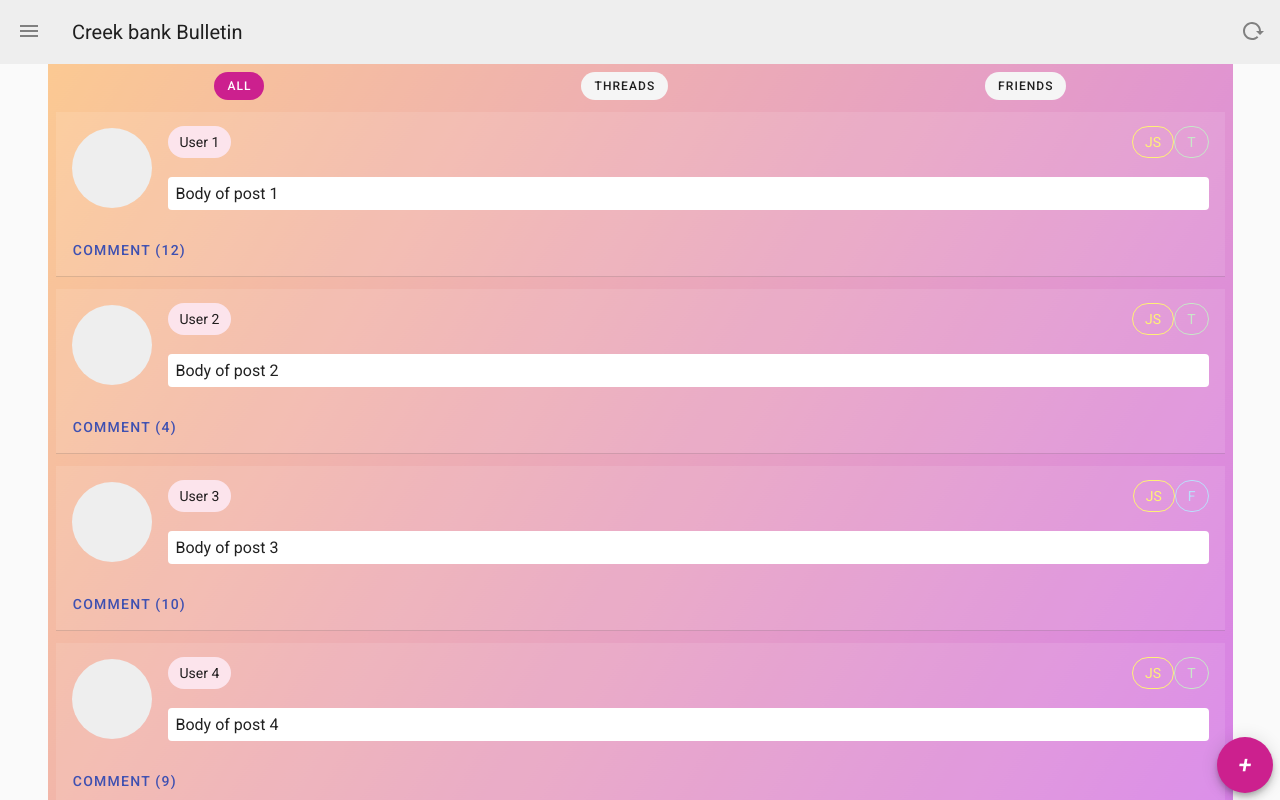
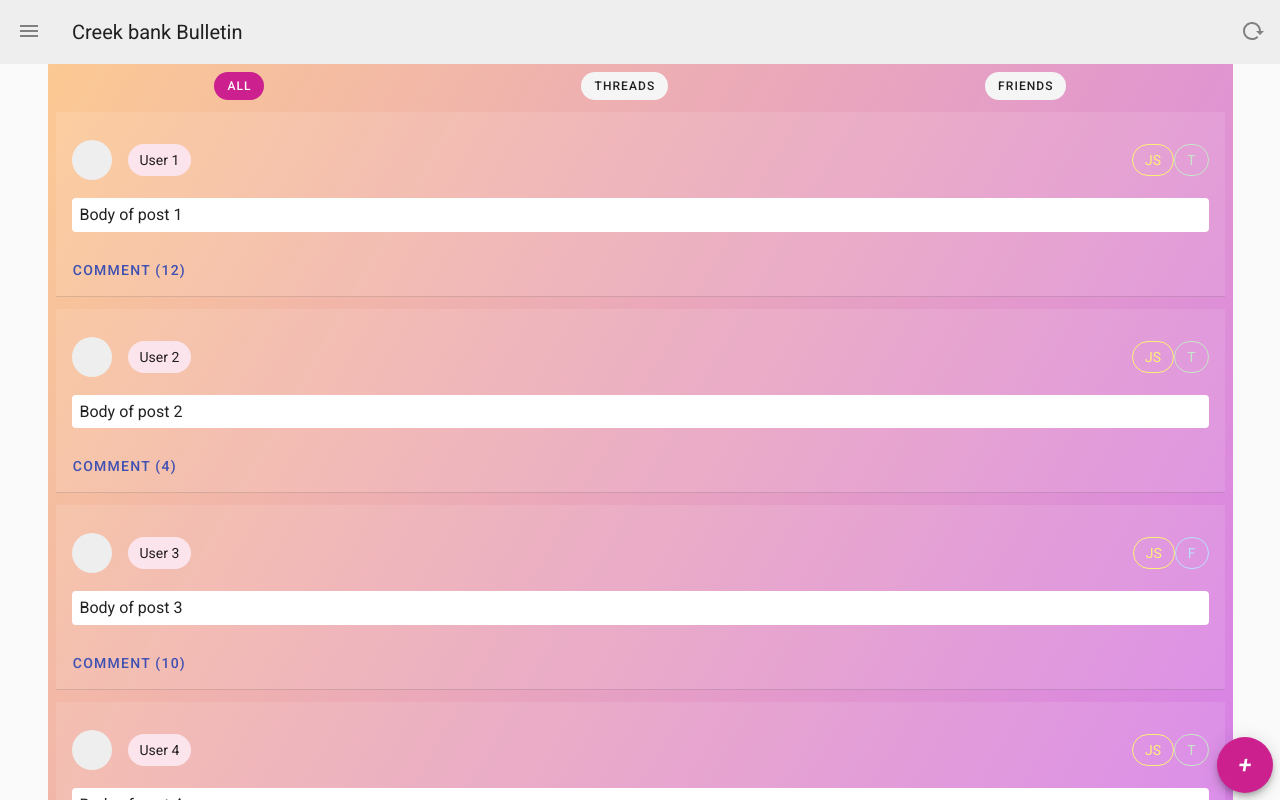
Before and after one commit to ButlerFuqua/local_social_frontend, a Nuxt app: page /bulletin in a window 1280 px wide. Shown: the top 800 px of the page. Built offline with nearby package versions, Linux system fonts and the light colour scheme.

Commit message:
Updat PostItem design

```diff
--- a/components/bulletin/posts/JustSayingPost.vue
+++ b/components/bulletin/posts/JustSayingPost.vue
@@ -1,16 +1,19 @@
 <template>
   <div class="my-3 justsayingPostContainer" outlined>
     <v-list-item three-line>
+      <v-list-item-content>
+        <div class="d-flex justify-space-between align-center">
+          <div class="d-flex align-center">
             <v-list-item-avatar
               circle
-        size="80"
+              size="40"
               color="grey lighten-3"
+              class="ml-0"
             ></v-list-item-avatar>
-      <v-list-item-content>
-        <div class="d-flex mb-4 justify-space-between">
             <v-chip color="pink lighten-5" class="mr-1">{{
               post.username
             }}</v-chip>
+          </div>
           <div>
             <v-chip outlined color="yellow lighten-2">JS</v-chip>
             <v-chip
--- a/components/members/MemberList.vue
+++ b/components/members/MemberList.vue
@@ -58,13 +58,13 @@
       const filter = this.appliedFilter.toLowerCase();
 
       if (filter === "all") return [...this.members];
-      if (filter === "members")
-        return this.members.filter(
-          (member) => member.source.toLowerCase() === "member"
-        );
       if (filter === "friends")
         return this.members.filter(
-          (member) => member.source.toLowerCase() === "friend"
+          (member) => member.source.toLowerCase() === "friends"
+        );
+      if (filter === "not friends")
+        return this.members.filter(
+          (member) => member.source.toLowerCase() === "not friends"
         );
     },
   },
```
Lines whose indentation alone changed are shown as unchanged.
